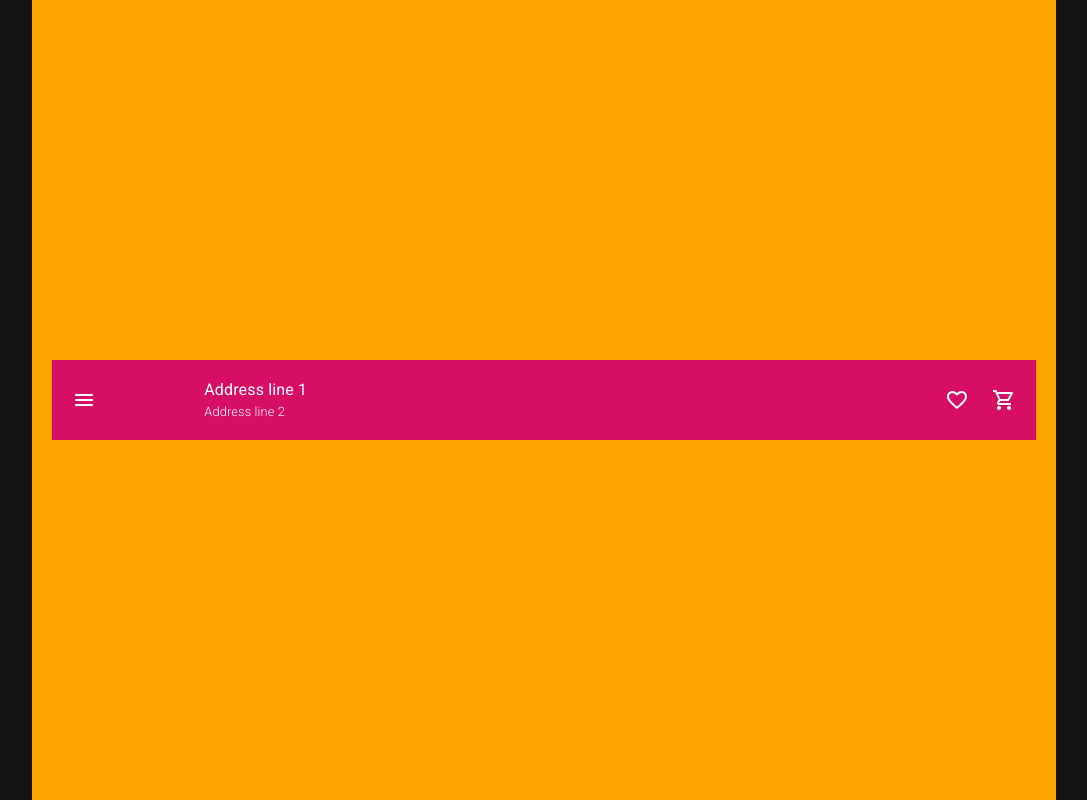
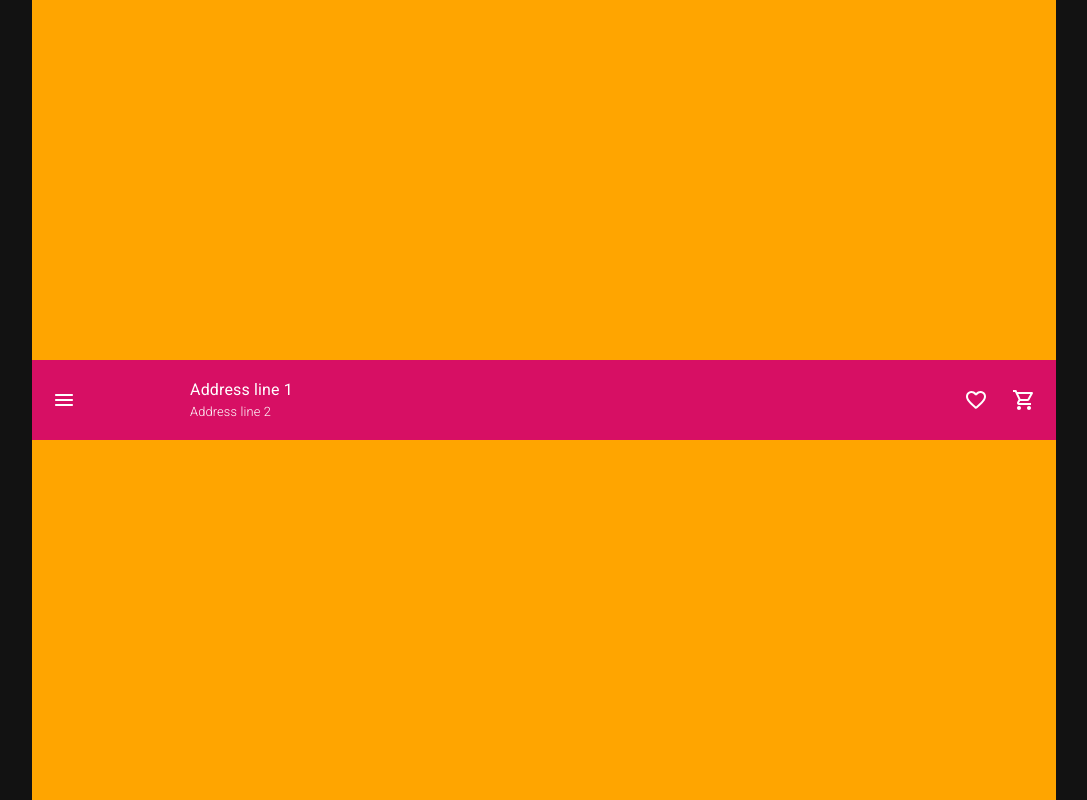
Before and after one commit to mahe993/foodloop-web, a React (Vite) app: page / in a window 1280 px wide. Shown: the whole page, without its empty margins (96-1183 px from the left). Built offline with nearby package versions, Linux system fonts and the light colour scheme.

Commit message:
remove default inline padding on pages

```diff
--- a/src/pages/base/FLPage.tsx
+++ b/src/pages/base/FLPage.tsx
@@ -10,10 +10,10 @@ type FLPageProps = {
 
 function FLPage({ children, sx }: FLPageProps): JSX.Element {
     const theme = useTheme();
+
     return (
         <FLBox
             sx={{
-                paddingInline: '2%',
                 flexDirection: 'column',
                 minHeight: '100dvh',
                 // TODO: check if needed
```
